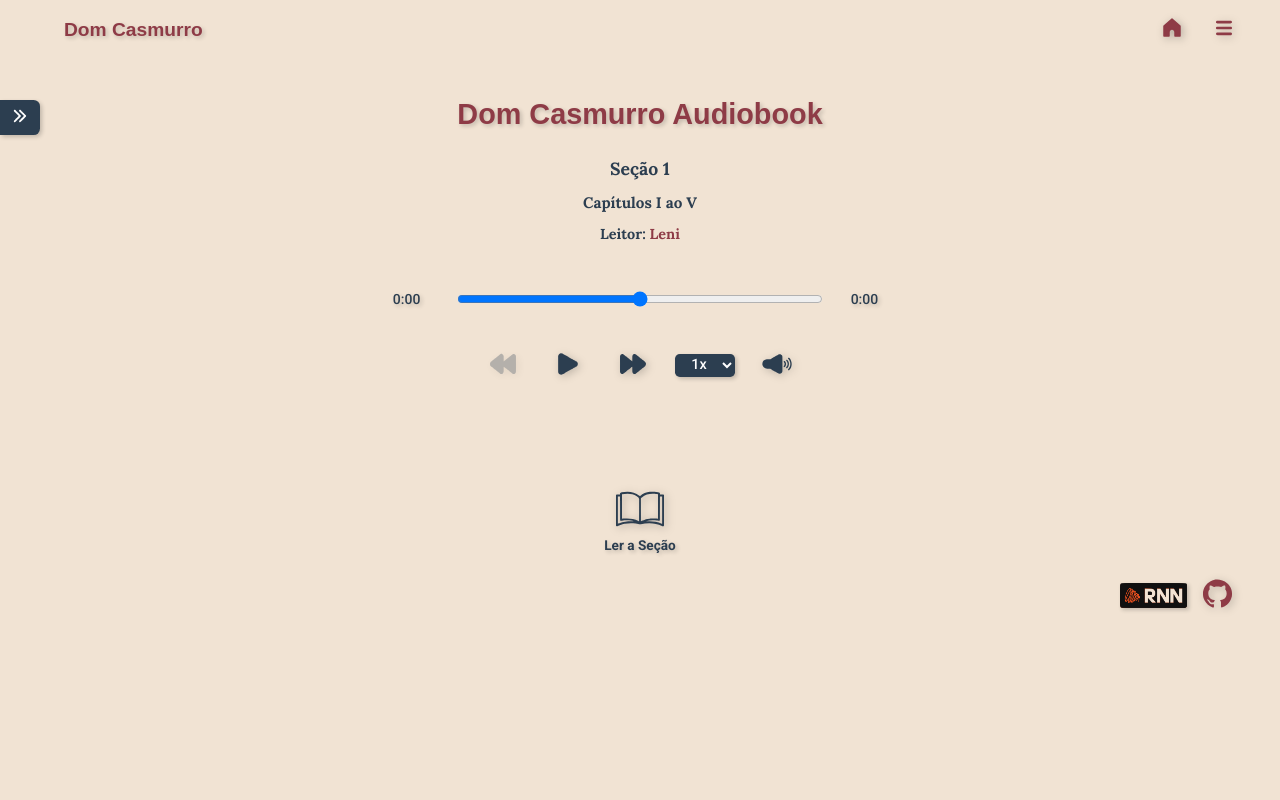
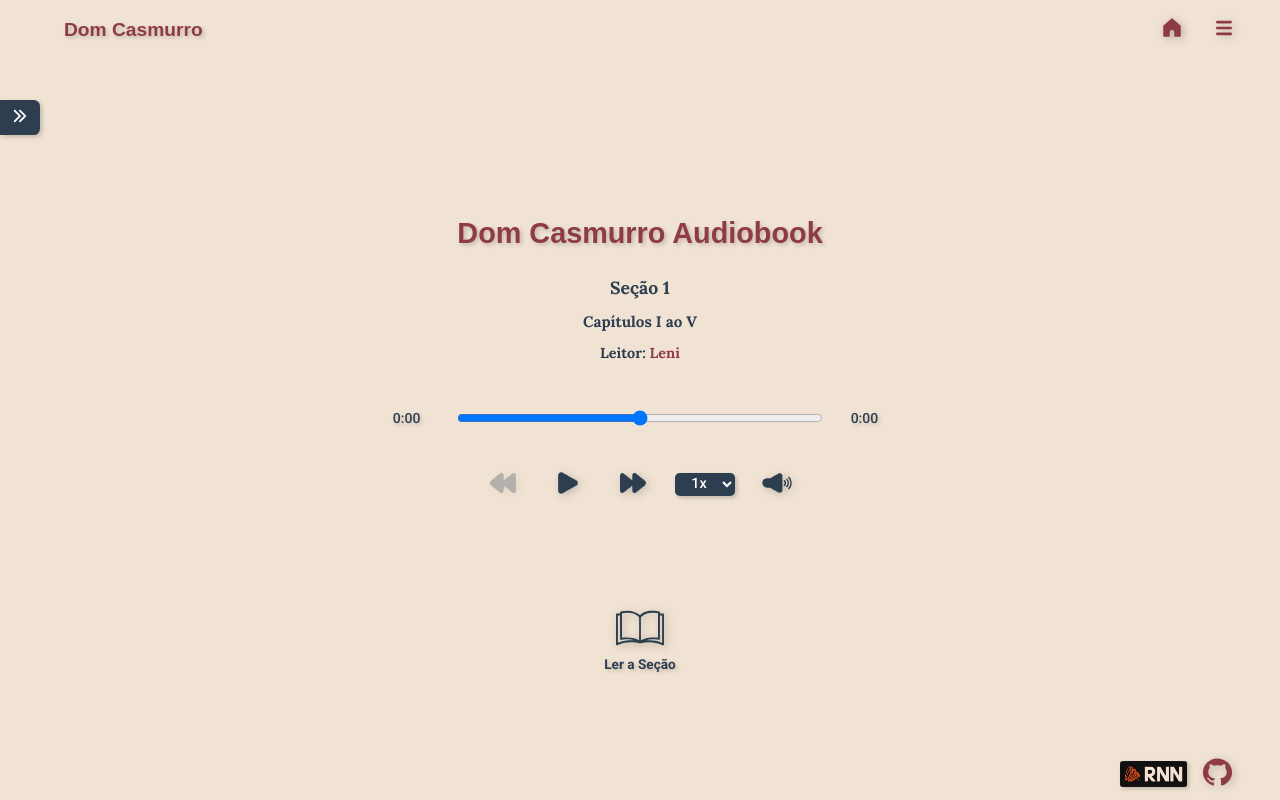
Before and after one commit to renanfochetto/dom-casmurro-audiobook, an Angular app: page /audiobook in a window 1280 px wide. Built offline with nearby package versions, Linux system fonts and the light colour scheme; a web font is replaced by a local one.

Commit message:
"Atualizações de Layout."

```diff
--- a/src/app/app.component.css
+++ b/src/app/app.component.css
@@ -1,6 +1,7 @@
 .container-principal {
   display: flex;
   flex-direction: column;
-  height: 100%;
+  justify-content: space-between;
+  height: 100vh;
   width: 100%;
 }
--- a/src/app/components/info-audiobook/info-audiobook.component.css
+++ b/src/app/components/info-audiobook/info-audiobook.component.css
@@ -3,7 +3,6 @@
   line-height: 1.4rem;
   margin: 1.5rem auto;
   flex-direction: column;
-  height: 100%;
   color: #2c3e50;
   padding-bottom: 5.5rem;
   width: 60%;
```
